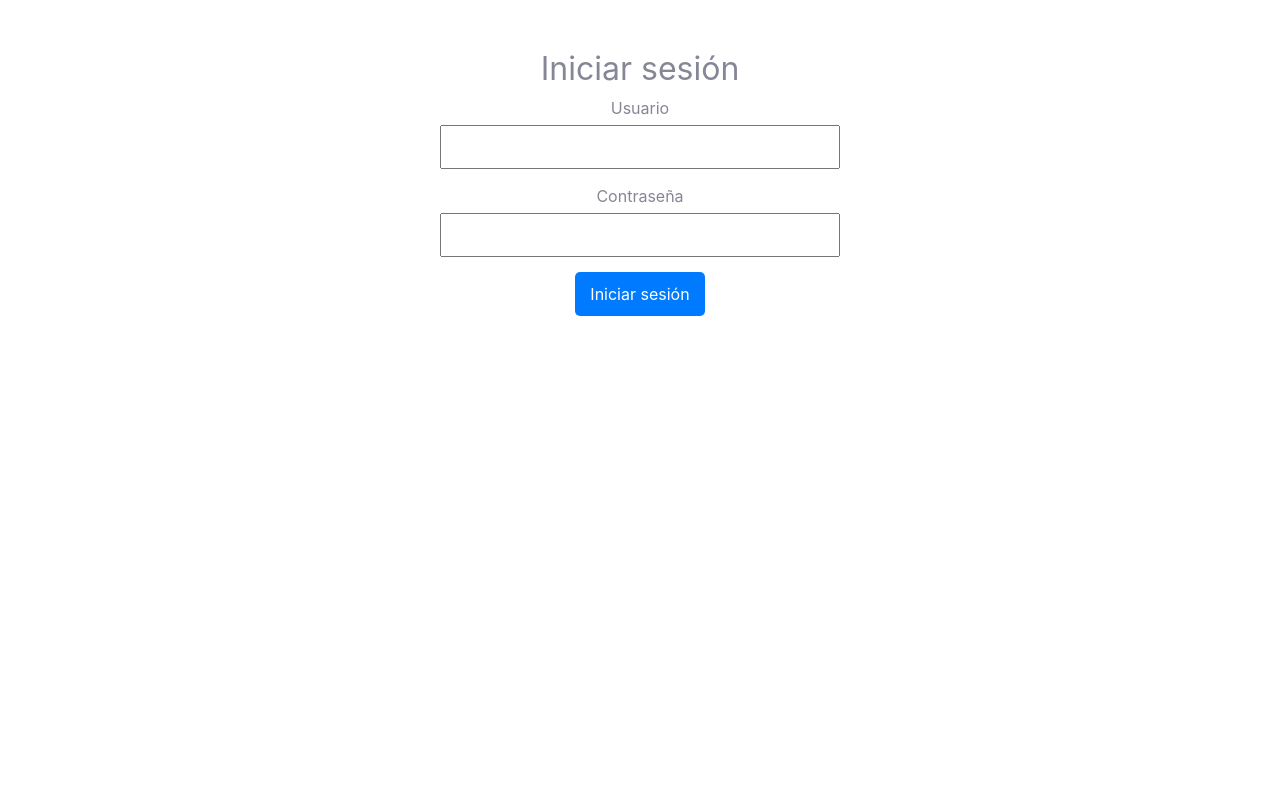
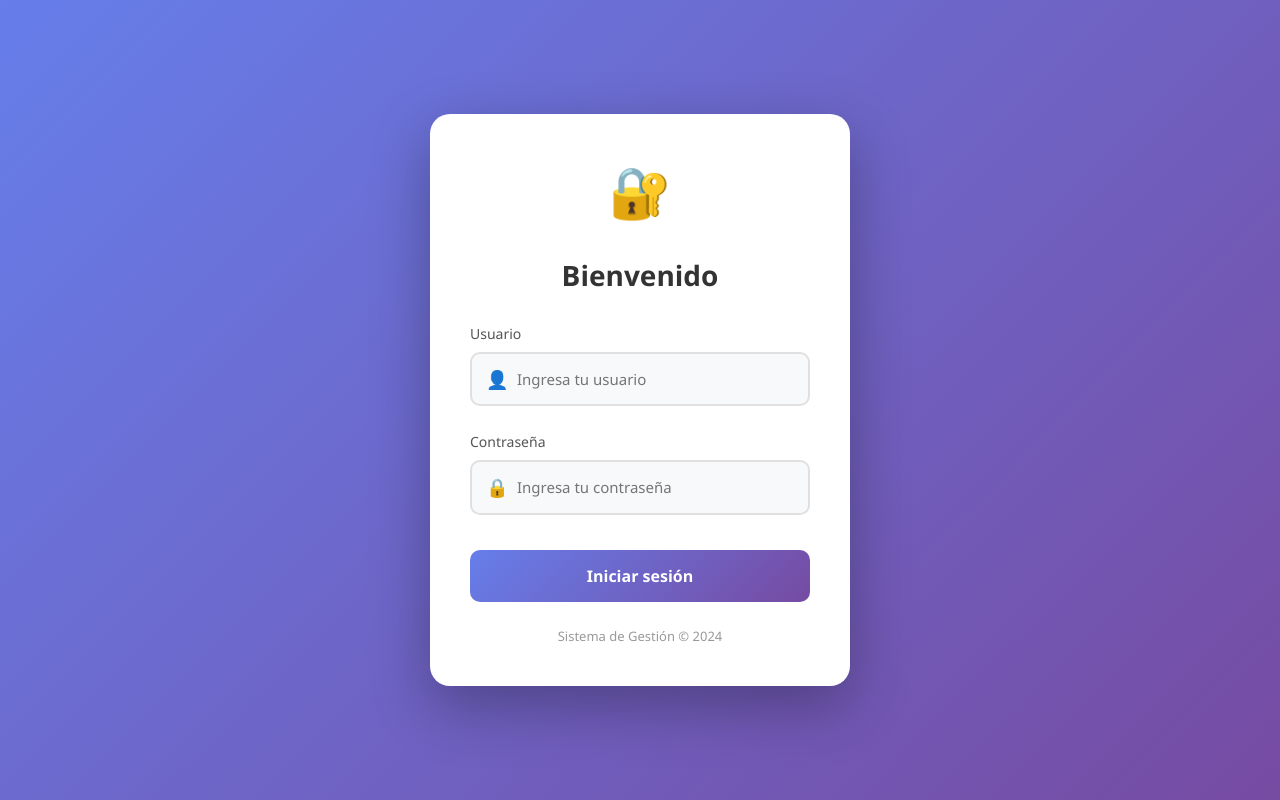
Before and after one commit to Abel731/proyecto-taller, a Flask app: page /login in a window 1280 px wide. Run offline with Flask 3, Linux system fonts and the light colour scheme; some libraries are stand-ins or nearby versions.

Commit message:
mejoras en el aprtado del el login y cambio en la configuaracion de la conexion

```diff
--- a/app/conexion/Conexion.py
+++ b/app/conexion/Conexion.py
@@ -6,7 +6,7 @@ class Conexion:
     """
 
     def __init__(self):
-        self.con = psycopg2.connect("dbname=gestionarcomprasbd host=localhost user=postgres password=123")
+        self.con = psycopg2.connect("dbname=sistemagbd host=localhost user=postgres password=4803")
 
         """getConexión
 
--- a/app/rutas/login/templates/login.html
+++ b/app/rutas/login/templates/login.html
@@ -6,52 +6,167 @@
     <title>Login</title>
     <link rel="stylesheet" href="{{ url_for('static', filename='css/sb-admin-2.css') }}">
     <style>
-        /* Estilo para los mensajes de error */
-        .error {
-            color: red;
-            font-size: 14px;
-            margin: 5px 0;
-            padding: 10px;
-            border: 1px solid red;
-            background-color: #fdd;
-            border-radius: 5px;
-            max-width: 400px;
-            word-wrap: break-word;
+        * {
+            margin: 0;
+            padding: 0;
+            box-sizing: border-box;
         }
-        /* Estilo para el contenedor del formulario */
+
+        body {
+            font-family: 'Segoe UI', Tahoma, Geneva, Verdana, sans-serif;
+            background: linear-gradient(135deg, #667eea 0%, #764ba2 100%);
+            min-height: 100vh;
+            display: flex;
+            justify-content: center;
+            align-items: center;
+            padding: 20px;
+        }
+
         .login-container {
-            max-width: 400px;
-            margin: 50px auto;
+            background: white;
+            padding: 40px;
+            border-radius: 20px;
+            box-shadow: 0 20px 60px rgba(0, 0, 0, 0.3);
+            max-width: 420px;
+            width: 100%;
+            animation: slideDown 0.5s ease;
+        }
+
+        @keyframes slideDown {
+            from {
+                opacity: 0;
+                transform: translateY(-30px);
+            }
+            to {
+                opacity: 1;
+                transform: translateY(0);
+            }
+        }
+
+        h2 {
+            color: #333;
+            margin-bottom: 30px;
+            font-size: 28px;
             text-align: center;
+            font-weight: 600;
         }
+
+        .logo {
+            text-align: center;
+            margin-bottom: 30px;
+            font-size: 50px;
+        }
+
         .form-group {
-            margin-bottom: 15px;
+            margin-bottom: 25px;
+            position: relative;
         }
+
         label {
             display: block;
-            margin-bottom: 5px;
+            margin-bottom: 8px;
+            color: #555;
+            font-weight: 500;
+            font-size: 14px;
         }
+
         input {
             width: 100%;
-            padding: 8px;
-            box-sizing: border-box;
+            padding: 14px 16px;
+            border: 2px solid #e0e0e0;
+            border-radius: 10px;
+            font-size: 15px;
+            transition: all 0.3s ease;
+            background: #f8f9fa;
         }
+
+        input:focus {
+            outline: none;
+            border-color: #667eea;
+            background: white;
+            box-shadow: 0 0 0 4px rgba(102, 126, 234, 0.1);
+        }
+
         button {
-            padding: 10px 15px;
-            background-color: #007bff;
+            width: 100%;
+            padding: 14px;
+            background: linear-gradient(135deg, #667eea 0%, #764ba2 100%);
             color: white;
             border: none;
-            border-radius: 5px;
+            border-radius: 10px;
+            font-size: 16px;
+            font-weight: 600;
             cursor: pointer;
+            transition: all 0.3s ease;
+            margin-top: 10px;
         }
+
         button:hover {
-            background-color: #0056b3;
+            transform: translateY(-2px);
+            box-shadow: 0 10px 25px rgba(102, 126, 234, 0.4);
+        }
+
+        button:active {
+            transform: translateY(0);
+        }
+
+        .error {
+            color: #d32f2f;
+            font-size: 14px;
+            padding: 12px 16px;
+            border: 1px solid #ef9a9a;
+            background-color: #ffebee;
+            border-radius: 10px;
+            margin-bottom: 20px;
+            animation: shake 0.5s ease;
+            list-style: none;
+        }
+
+        @keyframes shake {
+            0%, 100% { transform: translateX(0); }
+            25% { transform: translateX(-10px); }
+            75% { transform: translateX(10px); }
+        }
+
+        ul {
+            padding: 0;
+        }
+
+        /* Iconos decorativos */
+        .input-icon {
+            position: relative;
+        }
+
+        .input-icon::before {
+            content: "👤";
+            position: absolute;
+            left: 16px;
+            top: 50%;
+            transform: translateY(-50%);
+            font-size: 18px;
+        }
+
+        .input-icon input {
+            padding-left: 45px;
+        }
+
+        .password-icon::before {
+            content: "🔒";
+        }
+
+        /* Footer decorativo */
+        .login-footer {
+            text-align: center;
+            margin-top: 25px;
+            color: #999;
+            font-size: 13px;
         }
     </style>
 </head>
 <body>
     <div class="login-container">
-        <h2>Iniciar sesión</h2>
+        <div class="logo">🔐</div>
+        <h2>Bienvenido</h2>
 
         <!-- Mostrar mensaje de error si las credenciales son incorrectas -->
         {% with messages = get_flashed_messages(with_categories=true) %}
@@ -67,16 +182,24 @@
         <form method="POST">
             <div class="form-group">
                 <label for="usuario">Usuario</label>
-                <input type="text" id="usuario" name="usuario" required>
+                <div class="input-icon">
+                    <input type="text" id="usuario" name="usuario" required placeholder="Ingresa tu usuario">
+                </div>
             </div>
 
             <div class="form-group">
                 <label for="clave">Contraseña</label>
-                <input type="password" id="clave" name="clave" required>
+                <div class="input-icon password-icon">
+                    <input type="password" id="clave" name="clave" required placeholder="Ingresa tu contraseña">
+                </div>
             </div>
 
             <button type="submit">Iniciar sesión</button>
         </form>
+
+        <div class="login-footer">
+            Sistema de Gestión © 2024
+        </div>
     </div>
 </body>
 </html>
```
